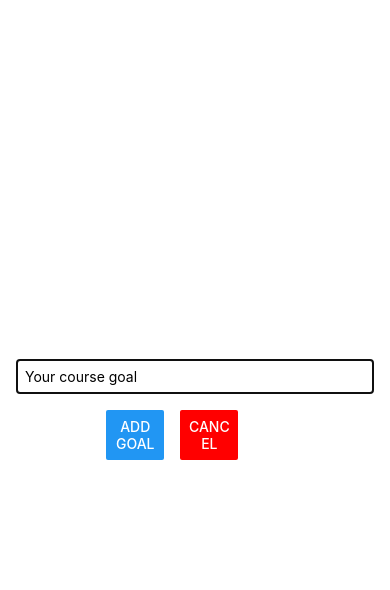
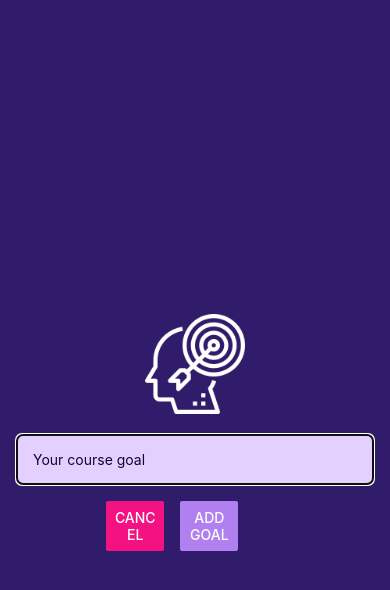
Before and after one commit to josue-lubaki/CourseGoalApp, a React Native app: screen / in a window 390 px wide. Both pictures are taken after a click on the button "ADD NEW GOAL". Shown: the top 590 px of the page. Built offline with nearby package versions, Linux system fonts and the light colour scheme.

Commit message:
Wrapping up code

```diff
--- a/App.js
+++ b/App.js
@@ -1,5 +1,7 @@
 import { useState } from 'react';
 import { StyleSheet, View, SafeAreaView, FlatList, Button } from 'react-native';
+import { StatusBar } from 'expo-status-bar';
+
 import GoalItem from './components/GoalItem';
 import GoalInput from './components/GoalInput';
 
@@ -30,8 +32,10 @@
   };
 
   return (
+    <>
+      <StatusBar style="light" />
       <View style={styles.appContainer}>
-      <Button title="Add new Goal" color="#5e0acc" onPress={startAddGoalHandler} />
+        <Button title="Add new Goal" color="#a065ec" onPress={startAddGoalHandler} />
         {modalIsVisible && (
           <GoalInput
             onAddGoal={addGoalHandler}
@@ -54,6 +58,7 @@
           />
         </SafeAreaView>
       </View>
+    </>
   );
 }
 
--- a/app.json
+++ b/app.json
@@ -5,6 +5,7 @@
     "version": "1.0.0",
     "orientation": "portrait",
     "icon": "./assets/icon.png",
+    "backgroundColor": "#1e085a",
     "userInterfaceStyle": "light",
     "splash": {
       "image": "./assets/splash.png",
@@ -14,9 +15,7 @@
     "updates": {
       "fallbackToCacheTimeout": 0
     },
-    "assetBundlePatterns": [
-      "**/*"
-    ],
+    "assetBundlePatterns": ["**/*"],
     "ios": {
       "supportsTablet": true
     },
--- a/components/GoalInput.js
+++ b/components/GoalInput.js
@@ -1,5 +1,5 @@
 import { useState } from 'react';
-import { View, TextInput, Button, StyleSheet, Modal } from 'react-native';
+import { View, TextInput, Button, StyleSheet, Modal, Image } from 'react-native';
 
 const GoalInput = (props) => {
   const { onAddGoal, onCancel, visible } = props;
@@ -19,6 +19,7 @@
   return (
     <Modal visible={visible} animationType="slide">
       <View style={styles.inputContainer}>
+        <Image style={styles.image} source={require('../assets/images/goal.png')} />
         <TextInput
           style={styles.textInput}
           placeholder="Your course goal"
@@ -27,10 +28,10 @@
         />
         <View style={styles.buttonContainer}>
           <View style={styles.button}>
-            <Button title="Add goal" onPress={addGoalHandler} />
+            <Button title="Cancel" onPress={onCancel} color="#f31282" />
           </View>
           <View style={styles.button}>
-            <Button title="Cancel" color="red" onPress={onCancel} />
+            <Button title="Add goal" onPress={addGoalHandler} color="#b180f0" />
           </View>
         </View>
       </View>
@@ -44,16 +45,17 @@
     flexDirection: 'column',
     justifyContent: 'center',
     alignItems: 'center',
-    marginBottom: 24,
-    borderBottomWidth: 1,
-    borderColor: '#cccccc',
     padding: 16,
+    backgroundColor: '#311b6b',
   },
   textInput: {
     borderWidth: 1,
-    borderColor: '#cccccc',
+    borderColor: '#e4d0ff',
+    backgroundColor: '#e4d0ff',
+    color: '#120438',
+    borderRadius: 6,
     width: '100%',
-    padding: 8,
+    padding: 16,
   },
   buttonContainer: {
     flexDirection: 'row',
@@ -63,6 +65,11 @@
     width: '30%',
     marginHorizontal: 8,
   },
+  image: {
+    width: 100,
+    height: 100,
+    margin: 20,
+  },
 });
 
 export default GoalInput;
--- a/components/GoalItem.js
+++ b/components/GoalItem.js
@@ -26,7 +26,7 @@
     fontSize: 16,
     fontWeight: '500',
     color: '#ffffff',
-    padding: 8,
+    padding: 16,
   },
   pressedItem: {
     opacity: 0.5,
```
Also changed, not shown: assets/images/goal.png (added). Lines whose indentation alone changed are shown as unchanged.
